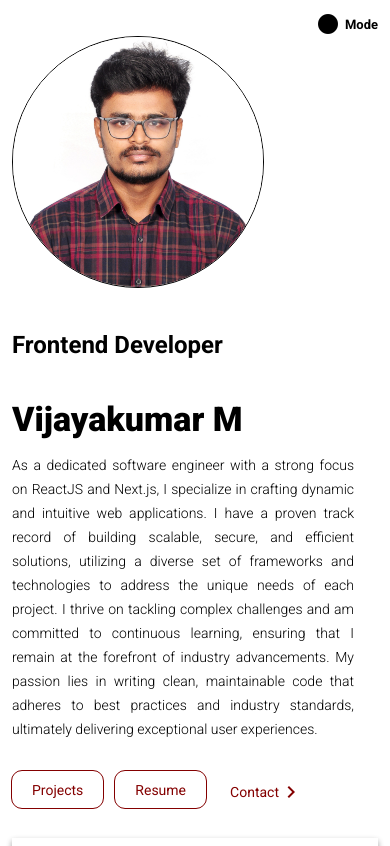
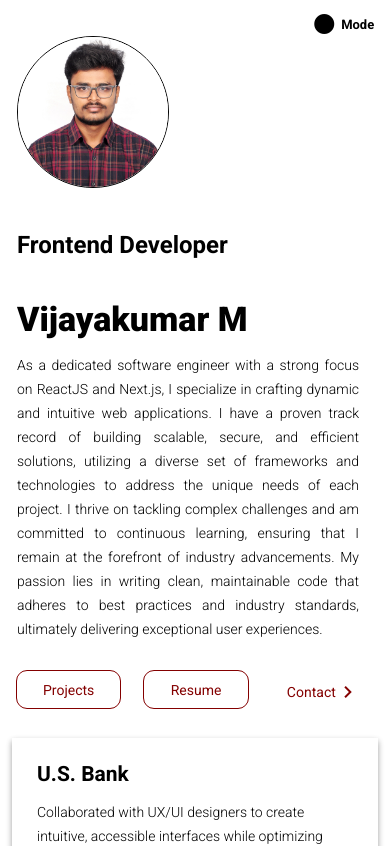
Before and after one commit to Brutusdeveloper/portfolio-vijay, a React (Create React App) app: page / in a window 390 px wide. Shown: the top 846 px of the page. Built offline with nearby package versions, Linux system fonts and the light colour scheme; a web font is replaced by a local one.

Commit message:
changes assign

```diff
--- a/src/App.js
+++ b/src/App.js
@@ -18,16 +18,15 @@ const App = () => {
     <ThemeContext.Provider value={{ isDarkMode }}>
       <div className="wrapperContainer">
         <div className={`dark ${isDarkMode ? "light" : ""}`}>
-          <div className="d-flex gap-2 item-center mode pointerCursor"  onClick={() => setIsDarkMode(!isDarkMode)}>
-          <span
-            className="material-icons pointerCursor"
-
-          >
-            brightness_1
-          </span>
-          <span className="themeText">Mode</span>
+          <div className="d-flex item-center mode">
+            <div
+              className="pointerCursor d-flex gap-2 item-center width-5"
+              onClick={() => setIsDarkMode(!isDarkMode)}
+            >
+              <span className="material-icons">brightness_1</span>
+              <span className="themeText">Mode</span>
+            </div>
           </div>
-
           <ProfileContainer />
           <Projects />
           <EducationAndExperience />
--- a/src/components/Container.scss
+++ b/src/components/Container.scss
@@ -18,11 +18,14 @@
     line-height: 1.75rem;
   }
   .routingElement {
-    display: flex;
-    gap: 12px;
+    display: grid;
+    grid-template-columns: repeat(5, minmax(0, 1fr));
+    gap: 1rem;
     a {
       margin: 15px 0;
       border: 0;
+      max-width: 100px;
+      justify-content: center;
       color: inherit;
       cursor: pointer;
       padding: 10px 30px;
@@ -62,12 +65,19 @@
       }
     }
   }
+  @media (max-width: 1000px) {
+    .routingElement {
+      grid-template-columns: repeat(4, minmax(0, 1fr));
+    }
+  }
   @media (max-width: 480px) {
     .routingElement {
+      grid-template-columns: repeat(3, minmax(0, 1fr));
       a {
         margin: 16px 0;
         margin-top: 16px;
-        margin-right: 0px;
+        justify-content: center;
+        margin-right: 8px;
         margin-bottom: 16px;
         margin-left: 0px;
         height: 17px;
@@ -268,10 +278,18 @@
     }
   }
 }
-
+@media (max-width: 480px) {
+  .profileContainer {
+    .profileimage {
+      width: 150px;
+      height: 150px;
+    }
+  }
+}
 @media (max-width: 768px) {
   .profileContainer {
     flex-wrap: wrap-reverse;
+    padding-left: 5px;
     .profileDescription {
       text-align: justify;
       font-weight: 300;
--- a/src/style/index.scss
+++ b/src/style/index.scss
@@ -8,7 +8,9 @@ body {
 .pointerCursor {
   cursor: pointer;
 }
-
+.width-5{
+  width: 8%;
+}
 .subHeading {
   font-size: 14px;
   font-weight: 300;
@@ -63,7 +65,21 @@ img {
   }
 }
 //////////////////////////////////////////
-
+@media (max-width:756px){
+  .width-5{
+    width: 12%;
+  }
+}
+@media (max-width:580px){
+  .width-5{
+    width: 18%;
+  }
+}
+@media (max-width:365px){
+  .width-5{
+    width: 25%;
+  }
+}
 .wrapperContainer {
   font-family: "Roboto", sans-serif;
   font-weight: 700;
```
